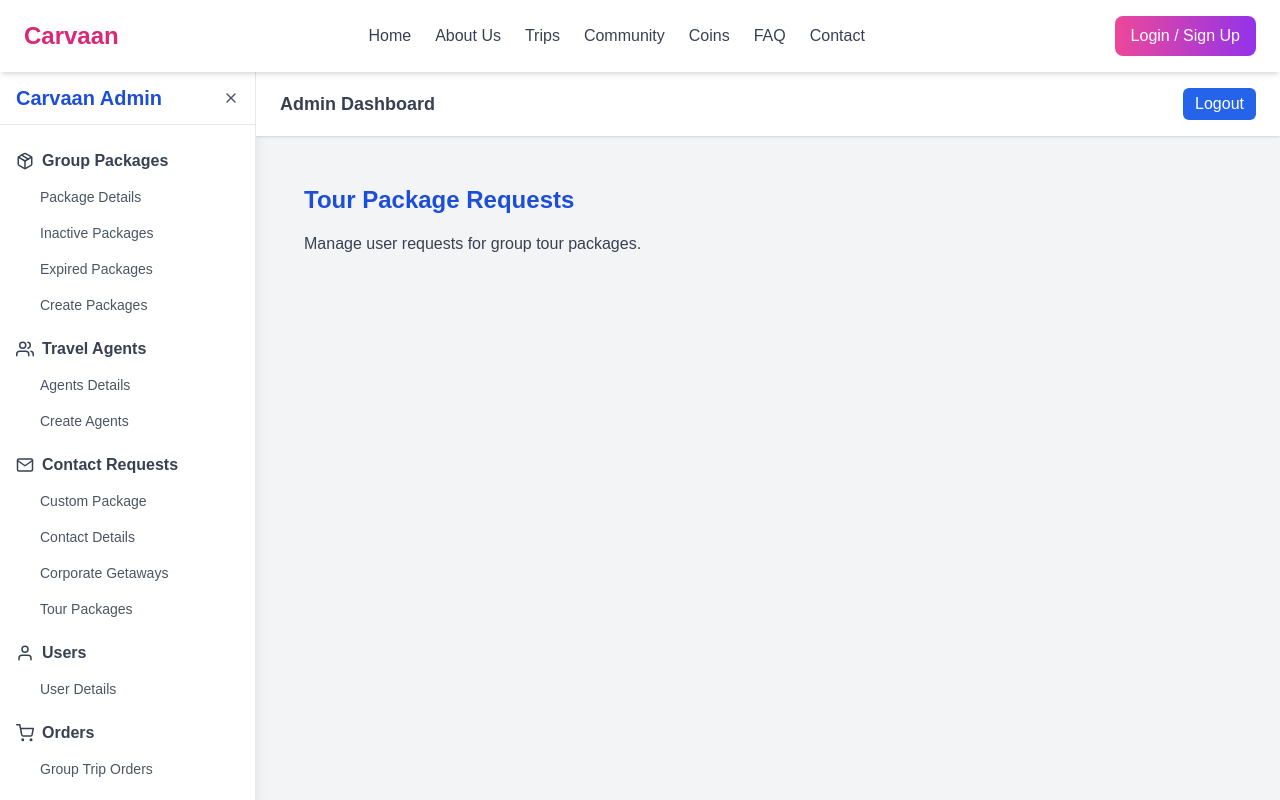
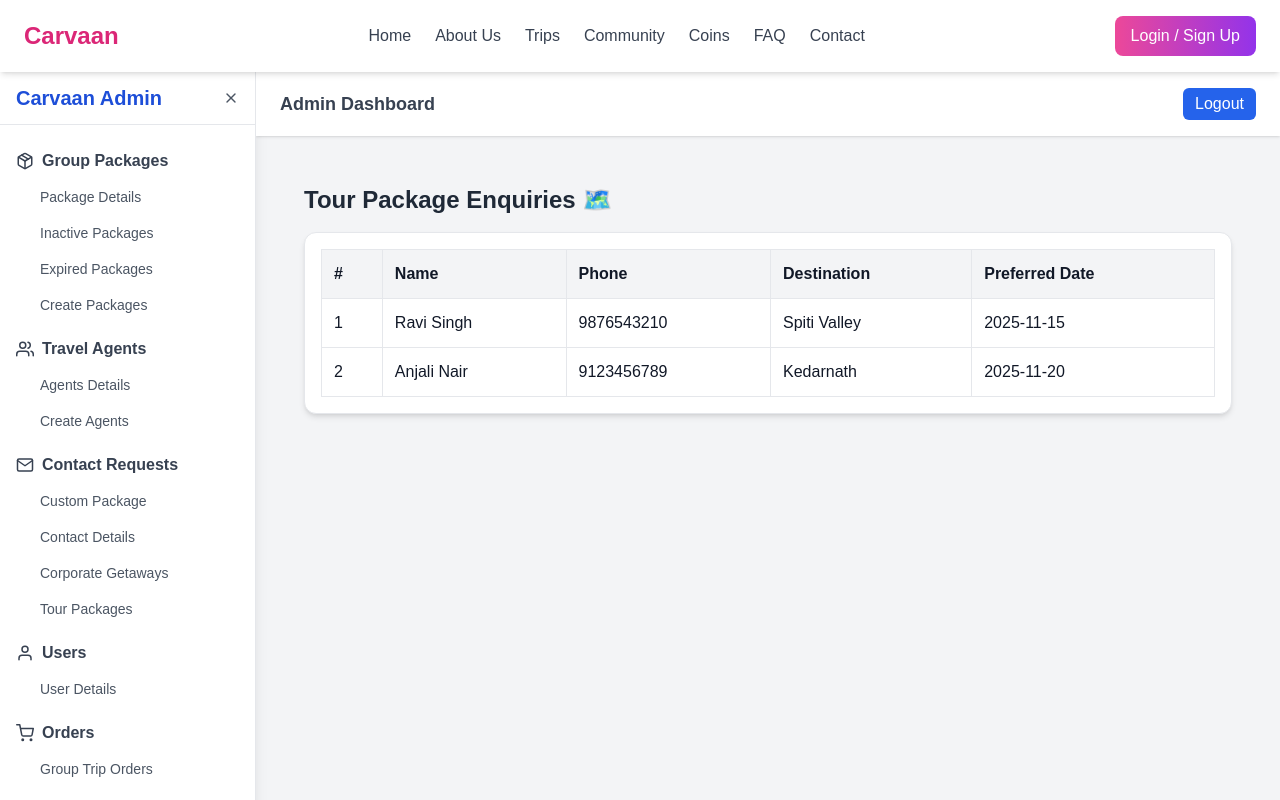
Before and after one commit to carvaangurgaon1/carvaan-website, a Next.js app: page /admin/contact-requests/tour-packages in a window 1280 px wide. Shown: the top 800 px of the page. Built offline with nearby package versions, Linux system fonts and the light colour scheme.

Commit message:
Update page.tsx

```diff
--- a/app/admin/contact-requests/tour-packages/page.tsx
+++ b/app/admin/contact-requests/tour-packages/page.tsx
@@ -1,8 +1,38 @@
-export default function Page() {
+"use client";
+
+export default function TourPackagesPage() {
+  const data = [
+    { name: "Ravi Singh", phone: "9876543210", destination: "Spiti Valley", date: "2025-11-15" },
+    { name: "Anjali Nair", phone: "9123456789", destination: "Kedarnath", date: "2025-11-20" },
+  ];
+
   return (
     <div className="p-6">
-      <h1 className="text-2xl font-bold mb-4 text-blue-700">Tour Package Requests</h1>
-      <p className="text-gray-700">Manage user requests for group tour packages.</p>
+      <h1 className="text-2xl font-semibold text-gray-800 mb-4">Tour Package Enquiries 🗺️</h1>
+      <div className="bg-white p-4 rounded-xl shadow-md border">
+        <table className="w-full border-collapse">
+          <thead>
+            <tr className="bg-gray-100 text-left">
+              <th className="p-3 border">#</th>
+              <th className="p-3 border">Name</th>
+              <th className="p-3 border">Phone</th>
+              <th className="p-3 border">Destination</th>
+              <th className="p-3 border">Preferred Date</th>
+            </tr>
+          </thead>
+          <tbody>
+            {data.map((item, i) => (
+              <tr key={i} className="hover:bg-gray-50">
+                <td className="p-3 border">{i + 1}</td>
+                <td className="p-3 border">{item.name}</td>
+                <td className="p-3 border">{item.phone}</td>
+                <td className="p-3 border">{item.destination}</td>
+                <td className="p-3 border">{item.date}</td>
+              </tr>
+            ))}
+          </tbody>
+        </table>
+      </div>
     </div>
   );
 }
```
